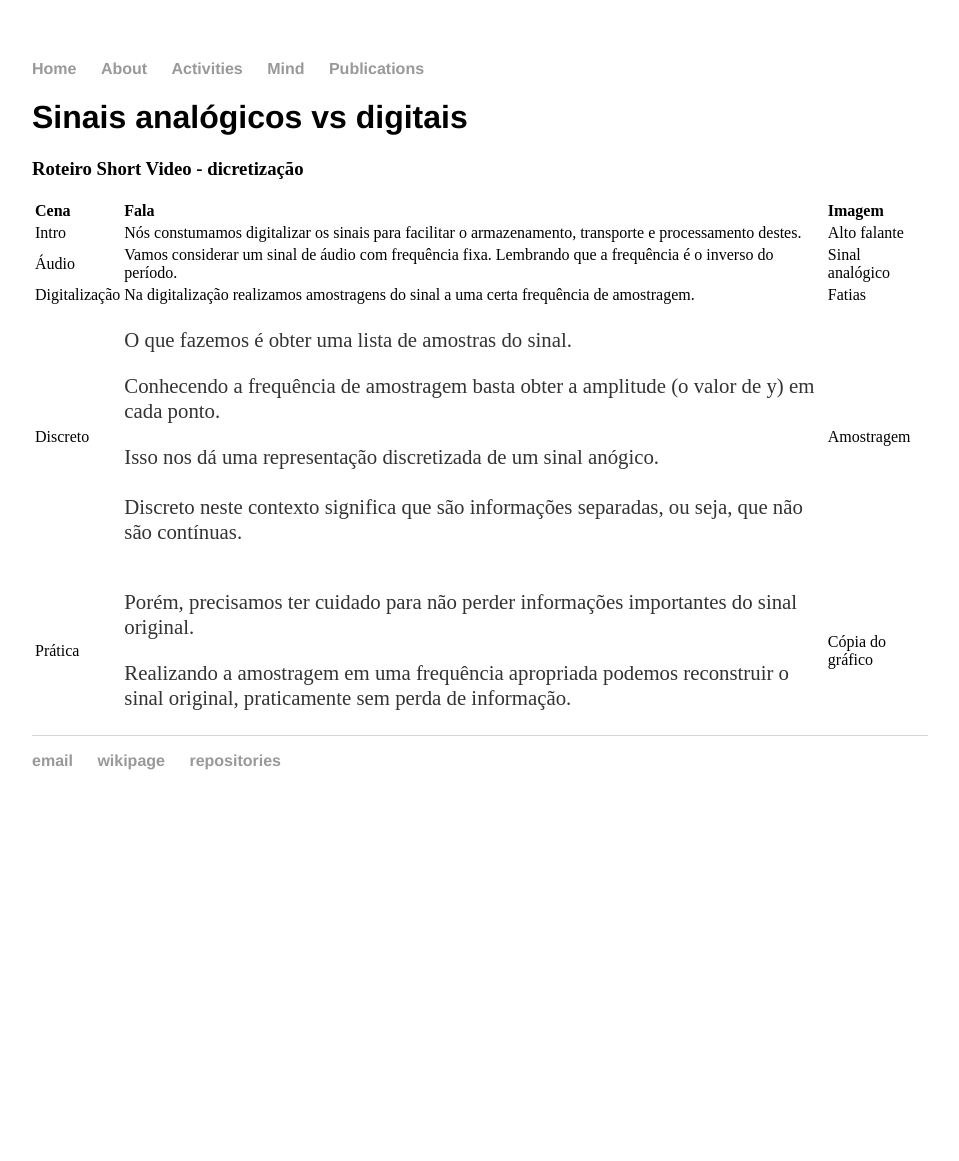
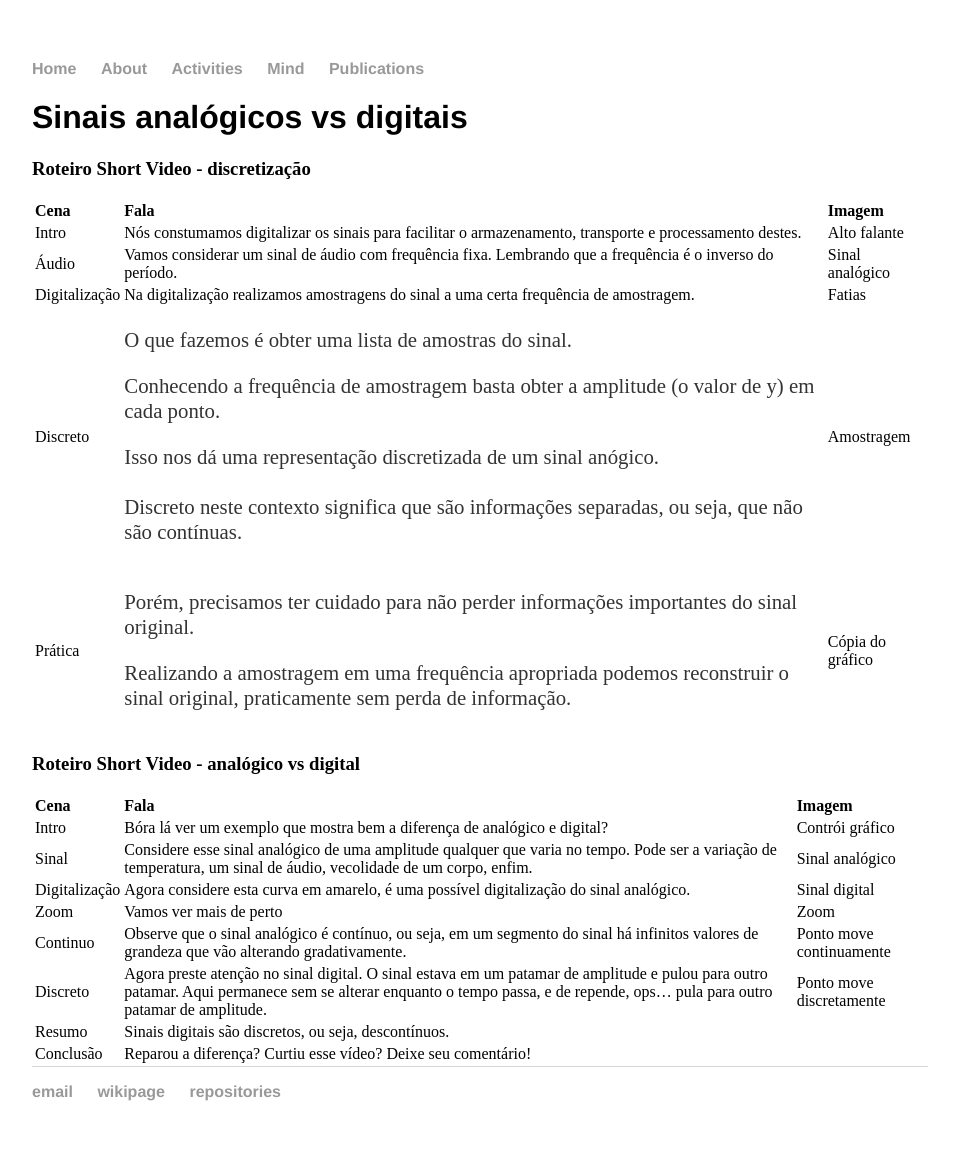
Before and after one commit to cleberjamaral/cleberjamaral.github.io, a Jekyll site: the page built from teaching/eletronica-digital/sinais-analogicos-vs-digitais.md, in a window 1280 px wide. Shown: the whole page, without its empty margins (160-1119 px from the left). Built offline with Jekyll 4.4.1, drawn with Linux system fonts in a browser that asks for light colours; our own code applies the rules of GitHub Pages for plain Markdown files; before the commit the page ends 900 px from its top, so only the background shows below that.

Commit message:
GitBook: [master] one page modified

```diff
--- a/teaching/eletronica-digital/sinais-analogicos-vs-digitais.md
+++ b/teaching/eletronica-digital/sinais-analogicos-vs-digitais.md
@@ -1,6 +1,6 @@
 # Sinais analógicos vs digitais
 
-### Roteiro Short Video - dicretização
+### Roteiro Short Video - discretização
 
 <table>
   <thead>
@@ -59,3 +59,16 @@
     </tr>
   </tbody>
 </table>
+
+### Roteiro Short Video - analógico vs digital
+
+| Cena | Fala | Imagem |
+| :--- | :--- | :--- |
+| Intro | Bóra lá ver um exemplo que mostra bem a diferença de analógico e digital? | Contrói gráfico |
+| Sinal | Considere esse sinal analógico de uma amplitude qualquer que varia no tempo. Pode ser a variação de temperatura, um sinal de áudio, vecolidade de um corpo, enfim. | Sinal analógico |
+| Digitalização | Agora considere esta curva em amarelo, é uma possível digitalização do sinal analógico. | Sinal digital |
+| Zoom | Vamos ver mais de perto | Zoom |
+| Continuo | Observe que o sinal analógico é contínuo, ou seja, em um segmento do sinal há infinitos valores de grandeza que vão alterando gradativamente.  | Ponto move continuamente |
+| Discreto | Agora preste atenção no sinal digital. O sinal estava em um patamar de amplitude e pulou para outro patamar. Aqui permanece sem se alterar enquanto o tempo passa, e de repende, ops... pula para outro patamar de amplitude. | Ponto move discretamente |
+| Resumo | Sinais digitais são discretos, ou seja, descontínuos. |  |
+| Conclusão | Reparou a diferença? Curtiu esse vídeo? Deixe seu comentário! |  |
```
